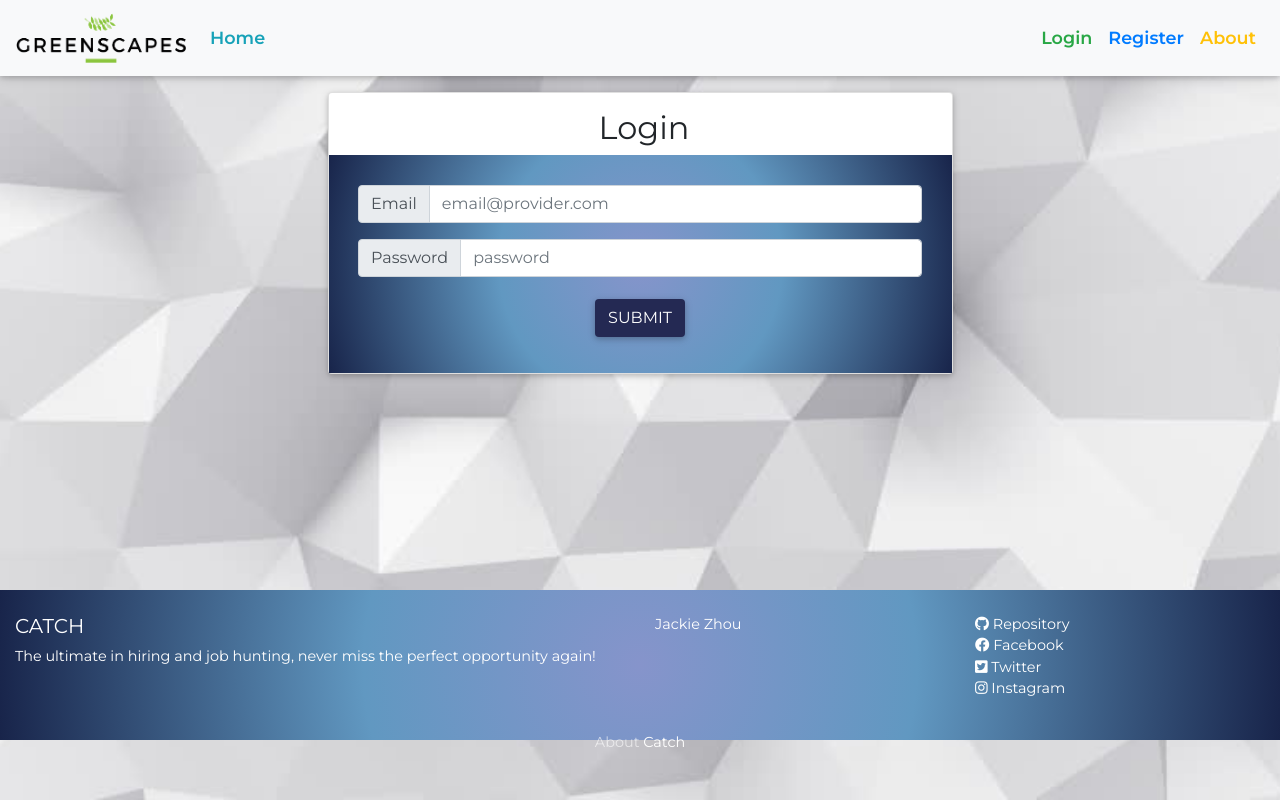
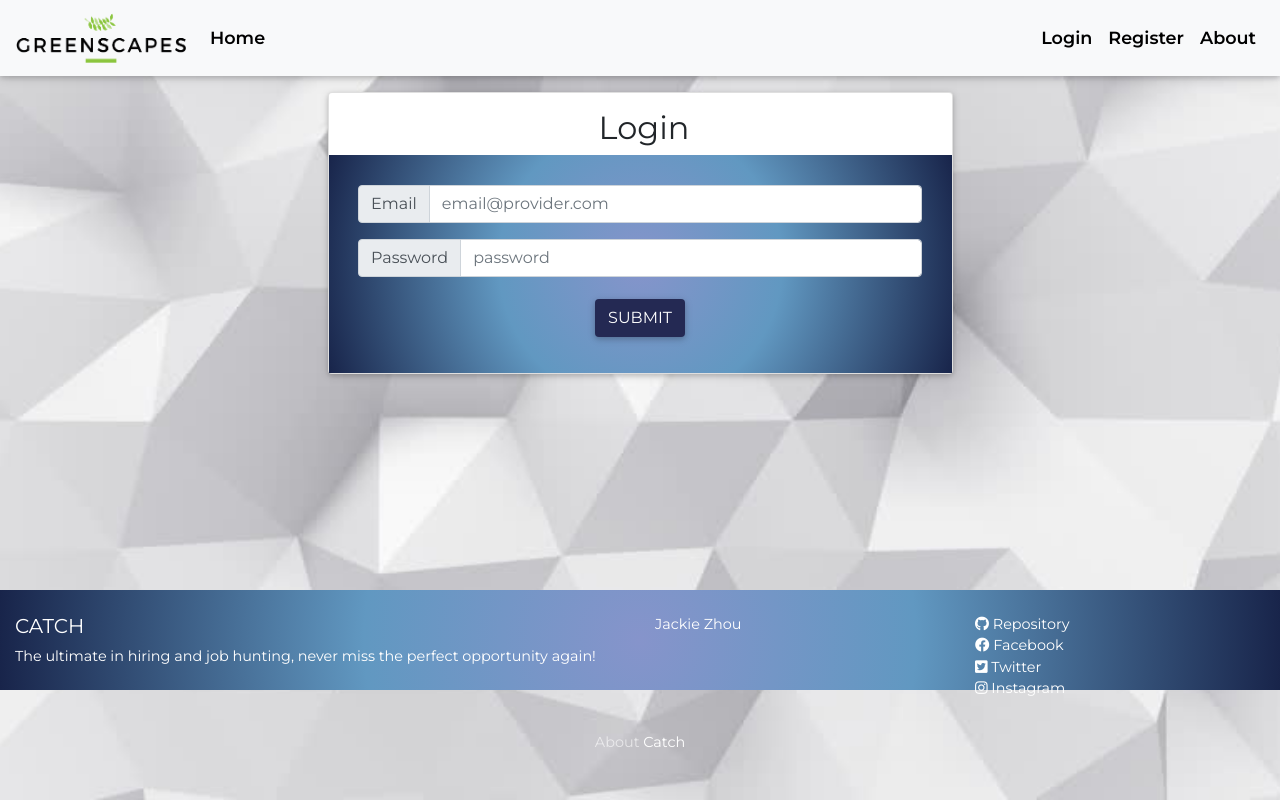
Before and after one commit to JackieCZhou/catch, a React app in the folder client/: page /login in a window 1280 px wide. Built offline with nearby package versions, Linux system fonts and the light colour scheme.

Commit message:
footer size adjust

```diff
--- a/client/src/components/Footer/Footer.js
+++ b/client/src/components/Footer/Footer.js
@@ -10,7 +10,7 @@ class Footer extends Component {
         return (
          <div>
            <br />
-          <footer class="page-footer font-small green pt-4">
+          <footer class="page-footer font-small pt-4">
 
             <div class="container-fluid text-center text-md-left">
 
--- a/client/src/components/Footer/style.css
+++ b/client/src/components/Footer/style.css
@@ -1,11 +1,10 @@
 .page-footer{
     background: rgb(134,148,203);
     background: radial-gradient(circle, rgba(134,148,203,1) 0%, rgba(97,152,193,1) 43%, rgba(24,36,74,1) 100%);
-    height: 150px;
+    height: 100px;
 }
 
 
 .footer-copyright {
     background-color: transparent !important;
-    height: 50px;
 }
--- a/client/src/components/Navigation/Navigation.js
+++ b/client/src/components/Navigation/Navigation.js
@@ -38,11 +38,11 @@ class Navigation extends Component {
               <li className='nav-item'>
               {user
                 ? <>
-                <Link className='nav-link text-success pt-3 font-weight-bold' to='/clienthome' onClick={this.toggleCollapse}>Home</Link>
+                <Link className='nav-link pt-3 font-weight-bold' to='/clienthome' onClick={this.toggleCollapse}>Home</Link>
                 </>
                 :
                 <>
-                <Link className='nav-link text-info font-weight-bold' to='/' onClick={this.toggleCollapse}>Home</Link>
+                <Link className='nav-link font-weight-bold' to='/' onClick={this.toggleCollapse}>Home</Link>
                 </>
               }
               </li>
@@ -59,9 +59,9 @@ class Navigation extends Component {
                 </>
                 :
                 <>
-                  <li className='nav-item'><Link className='nav-link text-success font-weight-bold' to='/login' onClick={this.toggleCollapse}>Login</Link></li>
-                  <li className='nav-item'><Link className='nav-link text-primary font-weight-bold' to='/register' onClick={this.toggleCollapse}>Register</Link></li>
-                  <li className='nav-item'><Link className='nav-link text-warning font-weight-bold' to='/About' onClick={this.toggleCollapse}>About</Link></li>
+                  <li className='nav-item'><Link className='nav-link font-weight-bold' to='/login' onClick={this.toggleCollapse}>Login</Link></li>
+                  <li className='nav-item'><Link className='nav-link font-weight-bold' to='/register' onClick={this.toggleCollapse}>Register</Link></li>
+                  <li className='nav-item'><Link className='nav-link font-weight-bold' to='/About' onClick={this.toggleCollapse}>About</Link></li>
                   </>}
             </ul>
           </div>
--- a/client/src/components/Navigation/style.css
+++ b/client/src/components/Navigation/style.css
@@ -2,3 +2,8 @@
   font-family: 'Montserrat', sans-serif;
   font-size: 110%;
 };
+
+.nav-link{
+  color: navy;
+  background-color: transparent !important;
+}
```
